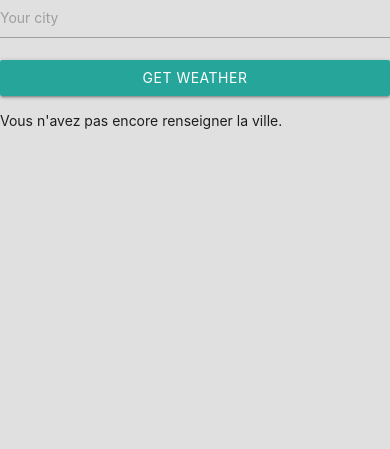
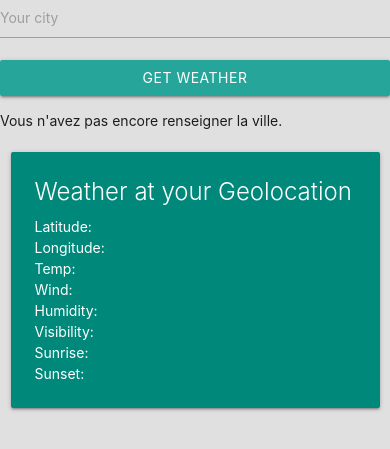
Before and after one commit to ErikaMiklos/CordovaMeteoTP, a website: page www/index.html in a window 390 px wide. Shown: the part 75-524 px from the top of the page. Drawn offline with Linux system fonts and the light colour scheme.

Commit message:
ajout Geolocation

```diff
--- a/www/index.html
+++ b/www/index.html
@@ -56,10 +56,30 @@
         </section>
         <section class="margin" class="card-panel teal center-align" id="card">
         </section>
+        <section>
+            <div class="row">
+                <div class="col s12 m3">
+                  <div class="card teal darken-1">
+                    <div class="card-content white-text">
+                      <span class="card-title">Weather at your Geolocation</span>
+                      <p>Latitude: <span id="lat"></span></p>
+                      <p>Longitude: <span id="long"></span></p>
+                      <p>Temp: <span id="temp"></span></p>
+                      <p>Wind: <span id="wind"></span></p>
+                      <p>Humidity: <span id="humidity"></span></p>
+                      <p>Visibility: <span id="visibility"></span></p>
+                      <p>Sunrise: <span id="sunrise"></span></p>
+                      <p>Sunset: <span id="sunset"></span></p>
+                    </div>
+                  </div>
+                </div>
+              </div>
+        </section>
         <script type="text/javascript" src="js/jquery-3.3.1.min.js"></script>
         <script type="text/javascript" src="js/materialize.min.js"></script>
         <!-- <script src="cordova.js"></script> -->
         <script src="js/index.js"></script>
         <script src="js/app.js" type="text/javascript"></script>
+        <script src="js/app_geolocation.js" type="text/javascript"></script>
     </body>
 </html>
--- a/www/js/app_geolocation.js
+++ b/www/js/app_geolocation.js
@@ -36,7 +36,12 @@ function getWeather(latitude, longitude) {
 
         if (results.weather.length) {
 
+            $('#lat').text(latitude);
+            $('#long').text(longitude);
+
             $('#description').text(results.name);
+            var temp = results.main.temp;
+            var tempInCelsius = (temp - 273.15).toFixed(1);
             $('#temp').text(results.main.temp);
             $('#wind').text(results.wind.speed);
             $('#humidity').text(results.main.humidity);
@@ -59,3 +64,7 @@ function onWeatherError(error) {
     console.log('code: ' + error.code + '\n' +
         'message: ' + error.message + '\n');
 }
+
+$(document).ready(function() {
+    getWeatherLocation();
+})
```
Also changed, not shown: package.json (+8 -2 lines), 1 other file.
